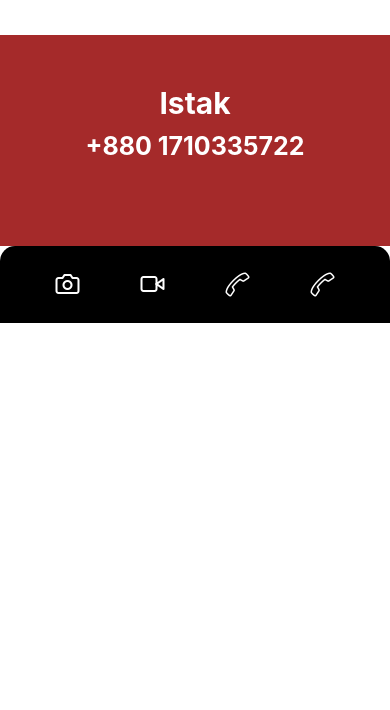
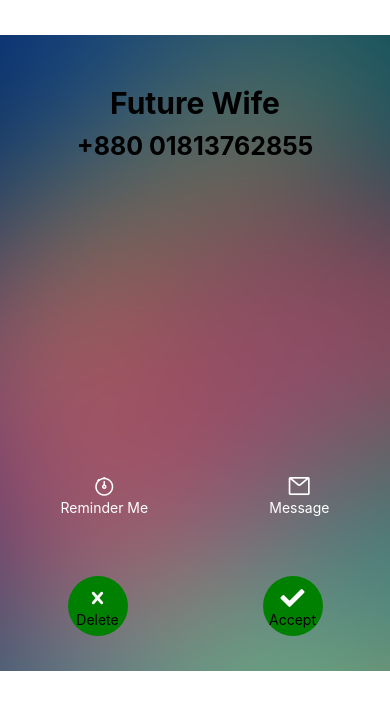
Before and after one commit to alnooristiak/video_calling_app, a React Native app: screen / in a window 390 px wide. Shown: the top 710 px of the page. Built offline with nearby package versions, Linux system fonts and the light colour scheme.

Commit message:
incomming Call page complete

```diff
--- a/App.js
+++ b/App.js
@@ -7,6 +7,7 @@ import {
 } from 'react-native';
 import CallingScreen from './screens/callingScreen/CallingScreen.js';
 import Index from './screens/contactScreen/Index.js';
+import IncomingCallSceen from './screens/IncomingCallSceen/IncomingCallSceen.js';
 
 export default function App() {
 
@@ -14,7 +15,8 @@ export default function App() {
     <SafeAreaView>
       <StatusBar barStyle={'dark-content'} />
         {/* <Index></Index> */}
-        <CallingScreen></CallingScreen>
+        {/* <CallingScreen></CallingScreen> */}
+        <IncomingCallSceen></IncomingCallSceen>
     </SafeAreaView>
   );
 }
--- /dev/null
+++ b/screens/IncomingCallSceen/IncomingCallSceen.js
@@ -0,0 +1,91 @@
+import { ImageBackground, StyleSheet, Text, View } from 'react-native'
+import React from 'react'
+import bg from '../../assets/images/incoming_bg.png';
+import { Entypo } from '@expo/vector-icons';
+import { Ionicons } from '@expo/vector-icons';
+import { AntDesign } from '@expo/vector-icons';
+import { FontAwesome5 } from '@expo/vector-icons';
+
+const IncomingCallSceen = () => {
+  return (
+    <View style={styles.incomingCallSceen}>
+        <ImageBackground style={styles.bgImage} source={bg} resizeMode='cover'>
+            <Text style={styles.name}>Future Wife</Text>
+            <Text style={styles.contactNo}>+880 01813762855</Text>
+            <View style={styles.iconTop}>
+                <View style={styles.iconTextContainer}>
+                    <Ionicons name="ios-stopwatch-outline" size={24} color="white" />
+                    <Text style={{color: 'white',}}>Reminder Me</Text>
+                </View>
+                <View style={styles.iconTextContainer}>
+                    <AntDesign name="mail" size={24} color="white" />
+                    <Text style={{color: 'white',}}>Message</Text>
+                </View>
+            </View>
+            <View style={styles.iconTmainContainer}>
+                <View style={styles.iconTextBottom}>
+                    <Entypo name="cross" size={24} color="white" />
+                    <Text>Delete</Text>
+                </View>
+                <View style={styles.iconTextBottom}>
+                    <FontAwesome5 name="check" size={24} color="white" />
+                    <Text>Accept</Text>
+                </View>
+            </View>
+        </ImageBackground>
+    </View>
+  )
+}
+
+export default IncomingCallSceen
+
+const styles = StyleSheet.create({
+    incomingCallSceen: {
+        marginTop: 35,
+        height: '100%'
+    },
+    bgImage: {
+        width: '100%',
+        height: '100%',
+        // flex: 1,
+        // backgroundColor: 'red',
+        alignItems: 'center',
+    },
+    name: {
+        fontSize: 30,
+        fontWeight: 'bold',
+        marginTop: 50,
+        color: 'black',
+    },
+    contactNo: {
+        fontSize: 25,
+        fontWeight: 'bold',
+        color: 'black',
+        marginTop: 10,
+    },
+    iconTop:{
+        marginTop: '80%',
+        flexDirection: 'row',
+        justifyContent: 'space-around',
+        width: '100%',
+    },
+    iconTmainContainer:{
+        flexDirection: 'row',
+        justifyContent: 'space-around',
+        width: '100%',
+        marginTop: 60,
+    },
+    iconTextBottom:{
+        width: 60,
+        padding: 5,
+        height: 60,
+        borderRadius: 30,
+        backgroundColor: "green",
+        justifyContent: 'center',
+        alignItems: 'center'
+    },
+    iconTextContainer:{
+        justifyContent: 'center',
+        alignItems: 'center',
+    },
+})
--- a/screens/callingScreen/CallingScreen.js
+++ b/screens/callingScreen/CallingScreen.js
@@ -2,6 +2,7 @@ import { StyleSheet, Text, View } from 'react-native'
 import React from 'react'
 import { Feather } from '@expo/vector-icons';
 import { SimpleLineIcons } from '@expo/vector-icons';
+import { MaterialCommunityIcons } from '@expo/vector-icons';
 
 
 const CallingScreen = () => {
@@ -13,17 +14,17 @@ const CallingScreen = () => {
             </View>
             {/* button container section */}
             <View style={styles.buttonContainer}>
-                <View>
+                <View style={styles.iconContainer}>
                     <Feather name="camera" size={24} color="white" />
                 </View>
-                <View>
+                <View style={styles.iconContainer}>
                     <Feather name="video" size={24} color="white" />
                     {/* <Feather name="video-off" size={24} color="black" /> */}
                 </View>
-                <View>
-                    <SimpleLineIcons name="call-end" size={24} color="white" />
+                <View style={styles.iconContainer}>
+                    <MaterialCommunityIcons name="microphone-off" size={24} color="white" />
                 </View>
-                <View>
+                <View style={styles.iconContainer}>
                     <SimpleLineIcons name="call-end" size={24} color="white" />
                 </View>
             </View>
@@ -60,12 +61,21 @@ const styles = StyleSheet.create({
     buttonContainer: {
         backgroundColor: 'black',
         // width: '100%',
-        padding: 25,
+        padding: 35,
         borderTopLeftRadius: 15,
         borderTopRightRadius: 15,
         // marginTop: 'auto',
-        marginBottom: 50,
+        marginBottom: 60,
         flexDirection: 'row',
         justifyContent: 'space-around'
+    },
+    iconContainer: {
+        backgroundColor: '#535c68',
+        padding: 8,
+        width: 45,
+        height: 45,
+        borderRadius: 22,
+        alignItems: 'center',
+        justifyContent: 'center'
     }
 })
```
Also changed, not shown: assets/images/incoming_bg.png (added).
